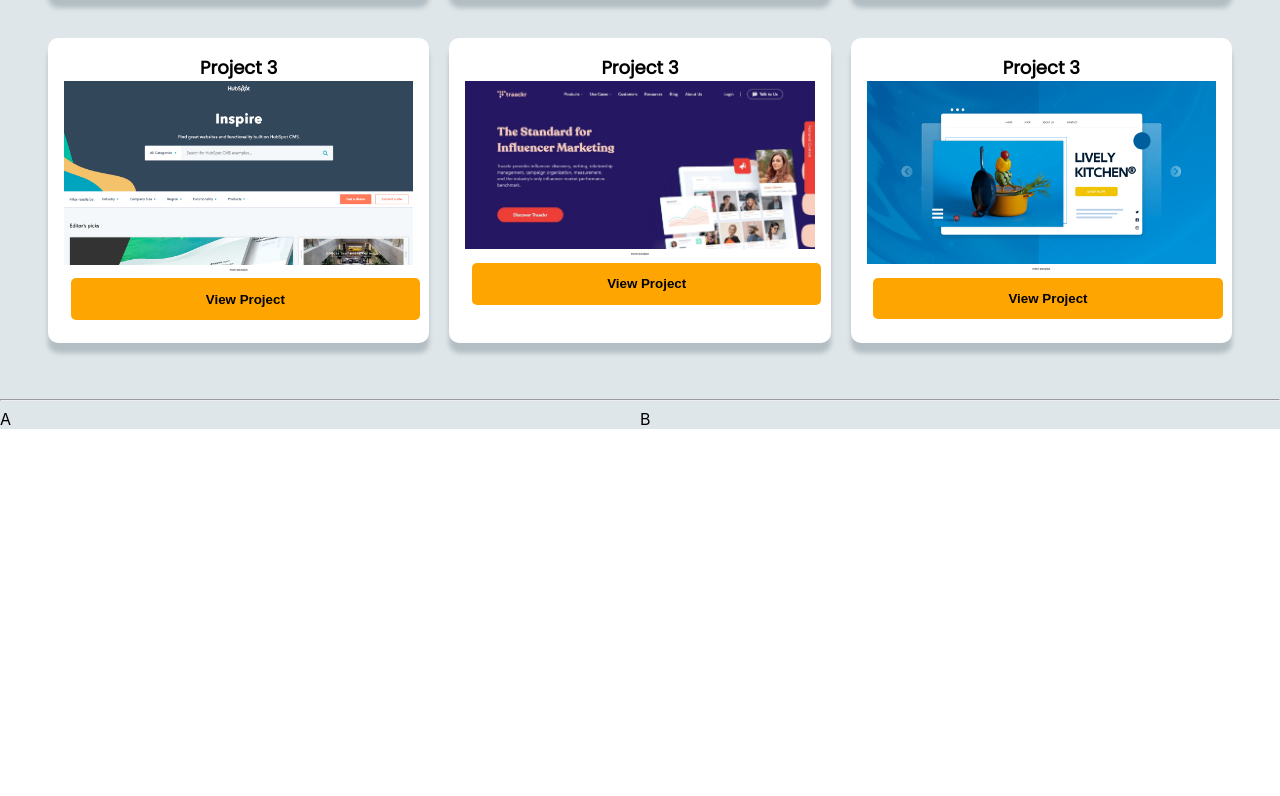
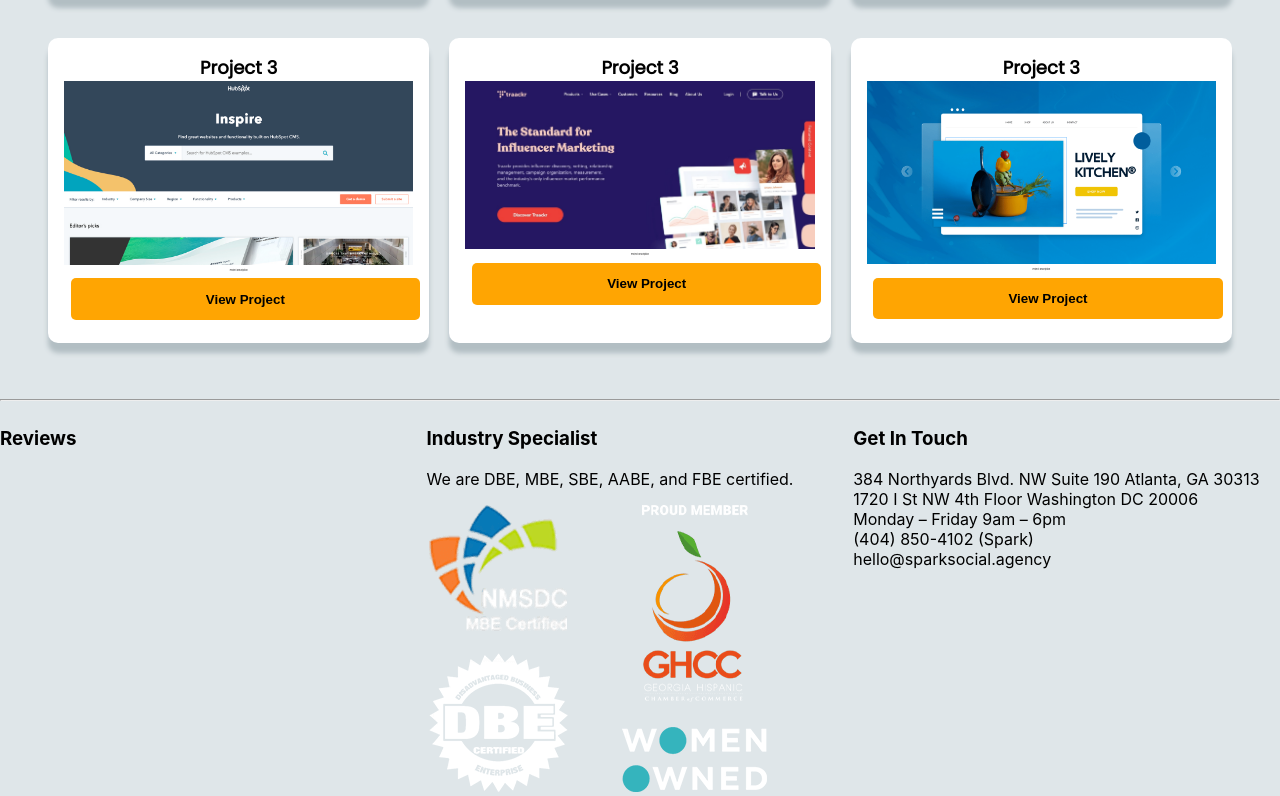
Before and after one commit to Juwan-Hollingsworth/Spark-Portfolio, a React (Create React App) app: page / in a window 1280 px wide. Shown: the part 1088-1884 px from the top of the page. Before the commit the page ends 1517 px from the top, so only its background shows below. Built offline with nearby package versions, Linux system fonts and the light colour scheme.

Commit message:
add footer placeholder info

```diff
--- a/src/components/navbar/navbar.css
+++ b/src/components/navbar/navbar.css
@@ -15,7 +15,7 @@ li {
   top: 50%;
   left: 50%;
   transform: translate(-50%, -50%);
-  margin: -4em;
+  margin: -12em;
   margin-left: 2em;
   font-family: "Poppins";
 }
--- a/src/containers/footer/Footer.jsx
+++ b/src/containers/footer/Footer.jsx
@@ -1,16 +1,35 @@
 import React from "react";
 import "./footer.css";
+import Certs from "../../assets/cert_badges.png";
 
 function Footer() {
   return (
-    <div>
+    <div className="footer__background">
       <div>
         <hr />
         <div className="row">
           <div className="column">
-            <div>A</div>
+            <h3>Reviews</h3>
           </div>
-          <div className="column">B</div>
+          <div className="column">
+            <div>
+              <h3>Industry Specialist</h3>
+              <p>We are DBE, MBE, SBE, AABE, and FBE certified.</p>
+            </div>
+            <img src={Certs} />
+          </div>
+          <div className="column">
+            <h3>Get In Touch</h3>
+            <p>
+              384 Northyards Blvd. NW Suite 190 Atlanta, GA 30313 <br /> 1720 I
+              St NW 4th Floor Washington DC 20006 <br />
+              Monday – Friday 9am – 6pm
+              <br />
+              (404) 850-4102 (Spark)
+              <br />
+              hello@sparksocial.agency
+            </p>
+          </div>
         </div>
       </div>
     </div>
--- a/src/containers/footer/footer.css
+++ b/src/containers/footer/footer.css
@@ -1,6 +1,6 @@
 .column {
   float: left;
-  width: 50%;
+  width: 33.33%;
 }
 
 /* Clear floats after the columns */
@@ -9,3 +9,6 @@
   display: table;
   clear: both;
 }
+.footer__background {
+  /* background-color: #9c9d9d; */
+}
```
Also changed, not shown: src/assets/cert_badges.png (added).
